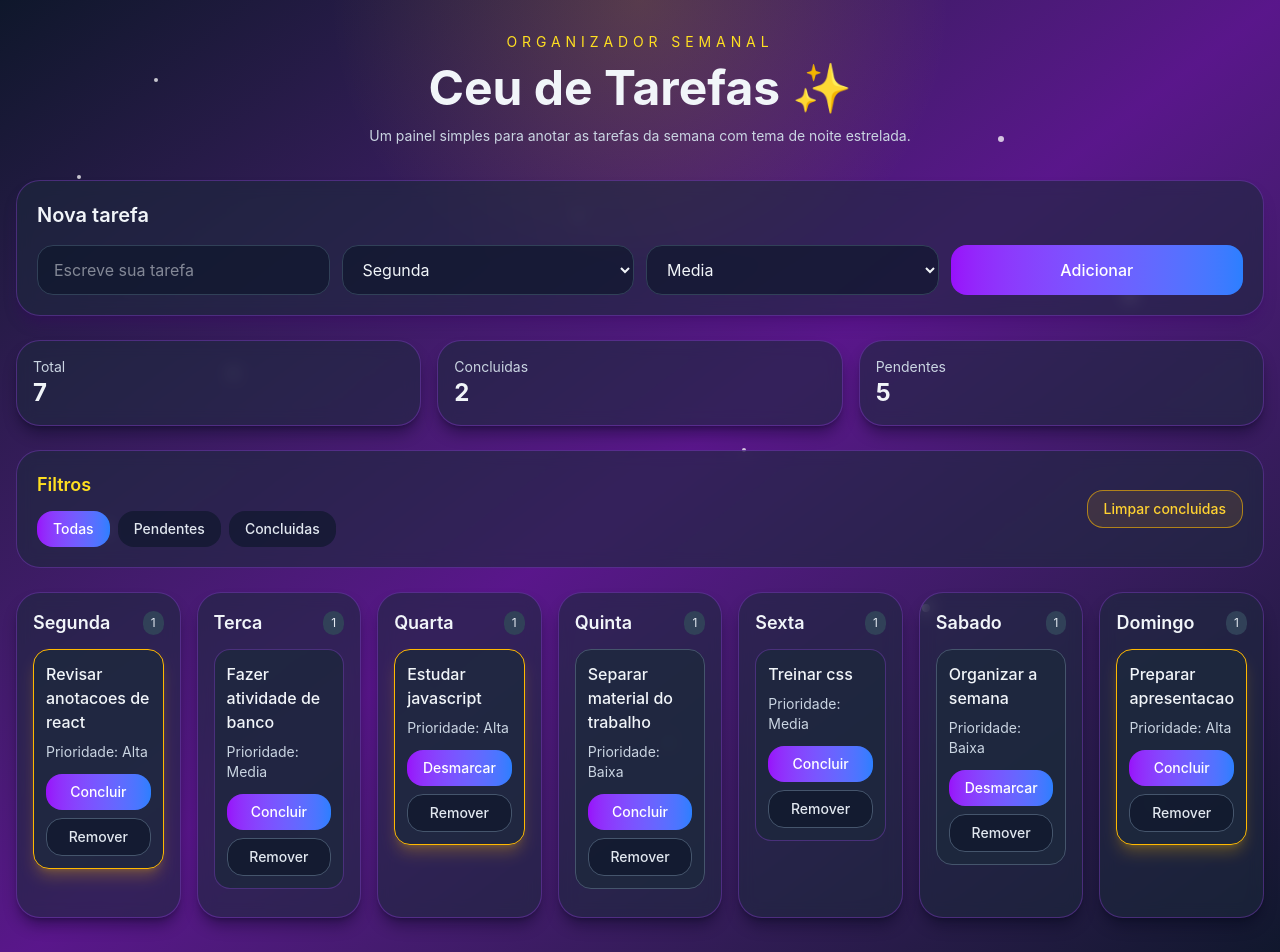
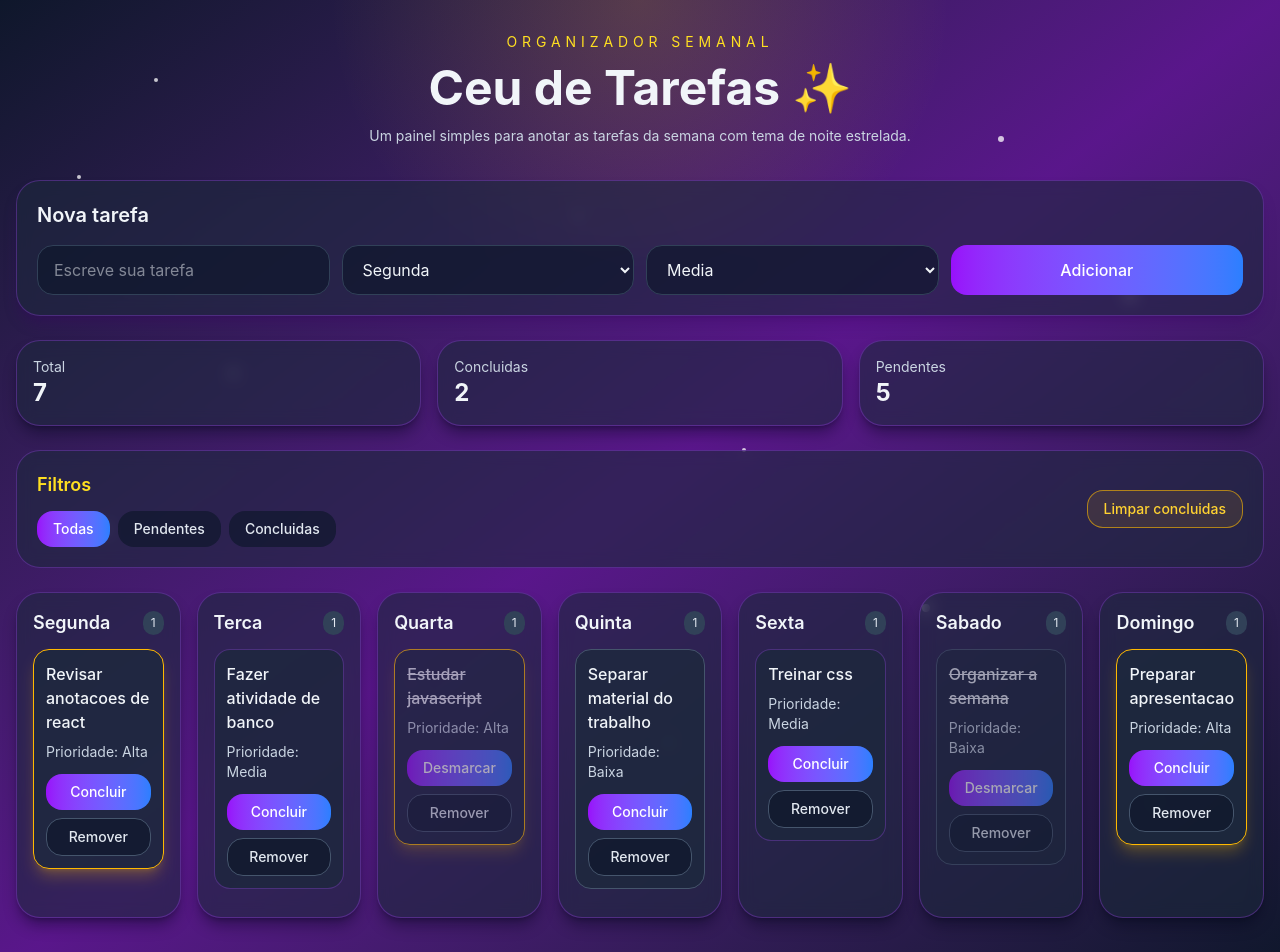
Before and after one commit to barbaraleao-28/Projeto-React-Tarefas, a React (Vite) app: page / in a window 1280 px wide. Shown: the top 952 px of the page. Built offline with nearby package versions, Linux system fonts and the light colour scheme.

Commit message:
tarefas concluidas agora ficam riscadas

```diff
--- a/src/components/TaskCard.jsx
+++ b/src/components/TaskCard.jsx
@@ -7,9 +7,11 @@ function TaskCard({ tarefa, marcarConcluida, removerTarefa }) {
 
   return (
     <article
-      className={`mb-3 rounded-2xl border bg-slate-800/80 p-3 text-slate-100 ${estiloDaPrioridade[tarefa.priority]}`}
+      className={`mb-3 rounded-2xl border bg-slate-800/80 p-3 text-slate-100 transition ${estiloDaPrioridade[tarefa.priority]} ${
+        tarefa.done ? 'opacity-60' : ''
+      }`}
     >
-      <h3 className="font-medium">{tarefa.title}</h3>
+      <h3 className={`font-medium ${tarefa.done ? 'line-through' : ''}`}>{tarefa.title}</h3>
       <p className="mt-2 text-sm text-slate-300">Prioridade: {tarefa.priority}</p>
       <div className="mt-3 space-y-2">
         <button
```
